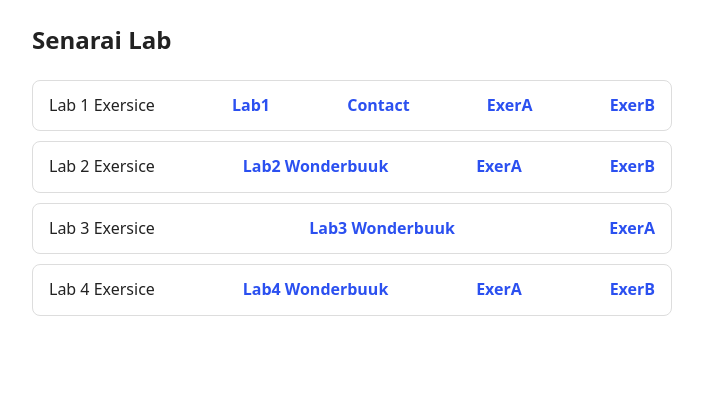
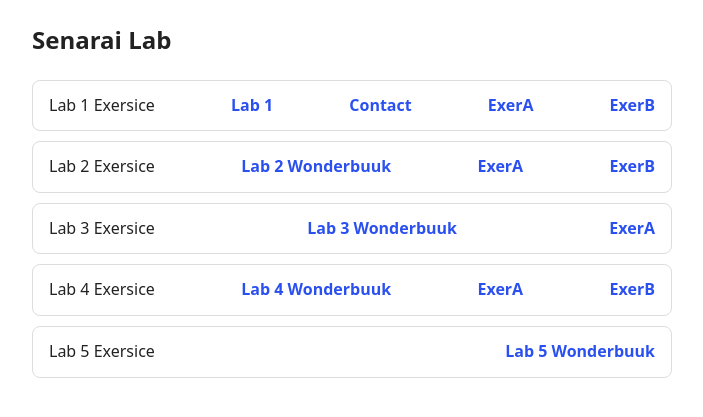
Before and after one commit to iwanibazlan04-lang/s81346_CSF3133_k2, a plain HTML site: page index.html in a window 1280 px wide. Shown: the part 161-578 px from the top of the page, without its empty margins (288-991 px from the left). Drawn offline with Linux system fonts and the light colour scheme.

Commit message:
Update index.html

```diff
--- a/index.html
+++ b/index.html
@@ -25,24 +25,27 @@
 
 <h2>Senarai Lab</h2>
 <ul>
- <li>Lab 1 Exersice<a href="lab1/LAB1.html">Lab1</a>
+ <li>Lab 1 Exersice<a href="lab1/LAB1.html">Lab 1</a>
                     <a href="lab1/contact.html">Contact</a>
                     <a href="lab1/lab1_ExerA.html">ExerA</a>
                     <a href="lab1/lab1_ExerB.html">ExerB</a></li>
 
 
-  <li>Lab 2 Exersice<a href="lab2/lab2exer.html">Lab2 Wonderbuuk</a>
+  <li>Lab 2 Exersice<a href="lab2/lab2exer.html">Lab 2 Wonderbuuk</a>
            <a href="lab2/lab2_ExerA.html">ExerA</a>
            <a href="lab2/lab2_ExerB.html">ExerB</a></li>
 
 
-  <li>Lab 3 Exersice<a href="lab3/lab3.html">Lab3 Wonderbuuk</a>
+  <li>Lab 3 Exersice<a href="lab3/lab3.html">Lab 3 Wonderbuuk</a>
                <a href="lab3/lab3ExerA.html">ExerA</a></li>
 
 
-  <li>Lab 4 Exersice<a href="lab4/lab4.html">Lab4 Wonderbuuk</a>
+  <li>Lab 4 Exersice<a href="lab4/lab4.html">Lab 4 Wonderbuuk</a>
             <a href="lab4/lab4ExerA.html">ExerA</a>
             <a href="lab4/lab4ExerB.html">ExerB</a></li>
+
+  <li>Lab 5 Exersice<a href="lab5/umt.html">Lab 5 Wonderbuuk</a>
+  </li>
 
 </ul>
 
```
